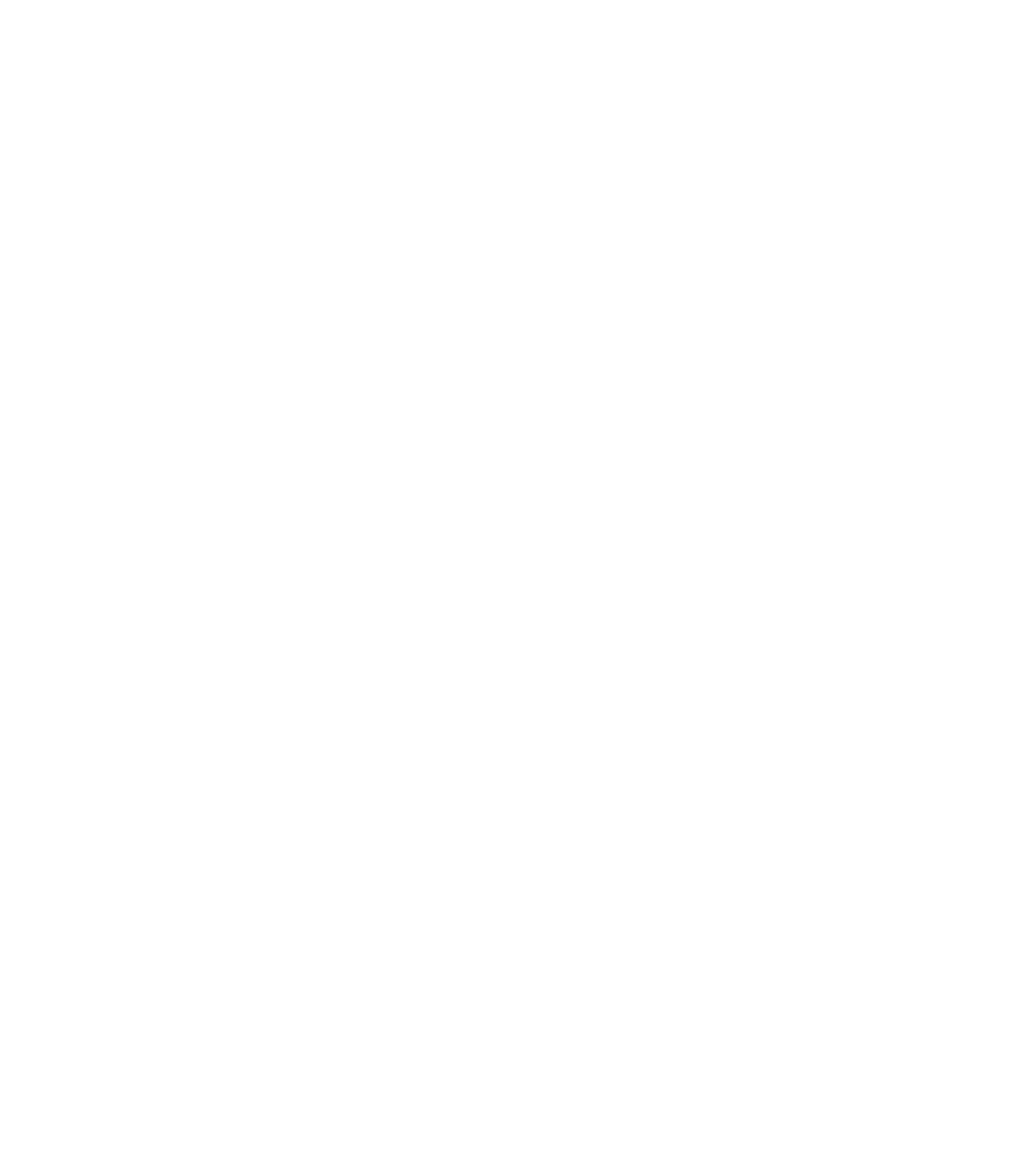
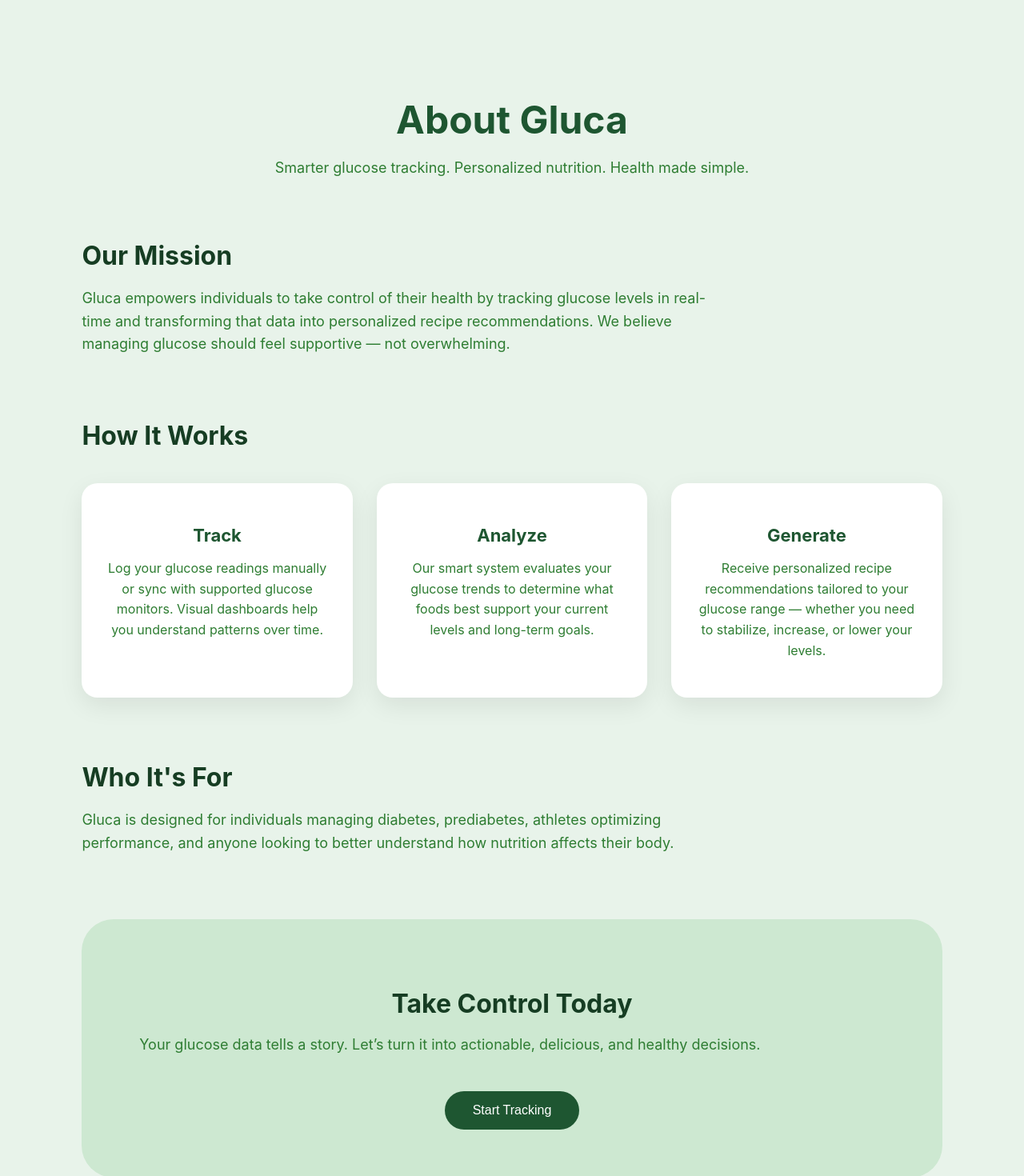
Before and after one commit to kerbalcat-png/gluca-2.0, a React (Create React App) app in the folder frontend/: page /about in a window 1280 px wide. Before the commit this address had no page. Shown: the top 1470 px of the page at 80% size. Before the commit the page ends 800 px from the top, so only its background shows below. Built offline with nearby package versions, Linux system fonts and the light colour scheme.

Commit message:
styled the about page with

```diff
--- /dev/null
+++ b/frontend/src/About.css
@@ -0,0 +1,104 @@
+.about-container {
+  font-family: "Inter", sans-serif;
+  padding: 80px 8%;
+  background-color: #e8f3ea; /* matches hero background */
+  color: #1e5631;
+}
+
+/* Hero Section */
+.about-hero {
+  text-align: center;
+  margin-bottom: 80px;
+}
+
+.about-hero h1 {
+  font-size: 48px;
+  color: #1e5631;
+  margin-bottom: 20px;
+}
+
+.about-hero p {
+  font-size: 18px;
+  color: #2e7d32;
+}
+
+/* Sections */
+.about-section {
+  margin-bottom: 80px;
+}
+
+.about-section h2 {
+  font-size: 32px;
+  margin-bottom: 20px;
+  color: #163d23;
+}
+
+.about-section p {
+  font-size: 18px;
+  line-height: 1.6;
+  color: #2e7d32;
+  max-width: 800px;
+}
+
+/* Grid */
+.about-grid {
+  display: grid;
+  grid-template-columns: repeat(auto-fit, minmax(260px, 1fr));
+  gap: 30px;
+  margin-top: 40px;
+}
+
+/* Cards */
+.about-card {
+  background-color: white;
+  padding: 30px;
+  border-radius: 20px;
+  box-shadow: 0 10px 30px rgba(0, 0, 0, 0.08);
+  transition: 0.3s ease;
+  text-align: center;
+}
+
+.about-card h3 {
+  font-size: 22px;
+  margin-bottom: 15px;
+  color: #1e5631;
+}
+
+.about-card p {
+  font-size: 16px;
+  color: #2e7d32;
+}
+
+.about-card:hover {
+  transform: translateY(-8px);
+}
+
+/* CTA Section */
+.about-cta {
+  text-align: center;
+  background-color: #cde8d1;
+  padding: 60px;
+  border-radius: 40px;
+}
+
+.about-cta h2 {
+  font-size: 32px;
+  margin-bottom: 15px;
+  color: #163d23;
+}
+
+.about-button {
+  margin-top: 25px;
+  padding: 15px 35px;
+  border: none;
+  border-radius: 30px;
+  background-color: #1e5631;
+  color: white;
+  font-size: 16px;
+  cursor: pointer;
+  transition: 0.3s;
+}
+
+.about-button:hover {
+  background-color: #163d23;
+}
--- a/frontend/src/About.jsx
+++ b/frontend/src/About.jsx
@@ -5,7 +5,7 @@
   return (
     <div className="about-container">
       <section className="about-hero">
-        <h1>About GlucoGuide</h1>
+        <h1>About Gluca</h1>
         <p>
           Smarter glucose tracking. Personalized nutrition. Health made simple.
         </p>
@@ -14,7 +14,7 @@
       <section className="about-section">
         <h2>Our Mission</h2>
         <p>
-          GlucoGuide empowers individuals to take control of their health by
+          Gluca empowers individuals to take control of their health by
           tracking glucose levels in real-time and transforming that data into
           personalized recipe recommendations. We believe managing glucose
           should feel supportive — not overwhelming.
@@ -25,7 +25,7 @@
         <h2>How It Works</h2>
         <div className="about-grid">
           <div className="about-card">
-            <h3>📊 Track</h3>
+            <h3>Track</h3>
             <p>
               Log your glucose readings manually or sync with supported glucose
               monitors. Visual dashboards help you understand patterns over time.
@@ -33,7 +33,7 @@
           </div>
 
           <div className="about-card">
-            <h3>🧠 Analyze</h3>
+            <h3> Analyze</h3>
             <p>
               Our smart system evaluates your glucose trends to determine what
               foods best support your current levels and long-term goals.
@@ -41,7 +41,7 @@
           </div>
 
           <div className="about-card">
-            <h3>🍽 Generate</h3>
+            <h3> Generate</h3>
             <p>
               Receive personalized recipe recommendations tailored to your
               glucose range — whether you need to stabilize, increase, or lower
@@ -54,7 +54,7 @@
       <section className="about-section">
         <h2>Who It's For</h2>
         <p>
-          GlucoGuide is designed for individuals managing diabetes, prediabetes,
+          Gluca is designed for individuals managing diabetes, prediabetes,
           athletes optimizing performance, and anyone looking to better
           understand how nutrition affects their body.
         </p>
--- a/frontend/src/App.js
+++ b/frontend/src/App.js
@@ -1,6 +1,6 @@
 import { BrowserRouter, Routes, Route } from "react-router-dom";
 import Home from "./Home.jsx";
-// import About from "./About.jsx";
+import About from "./About.jsx";
 // import Scan from "./Scan.jsx";
 import "./App.css";
 
@@ -9,8 +9,8 @@
     <BrowserRouter>
       <Routes>
         <Route path="/" element={<Home />} />
-        {/* <Route path="/about" element={<About />} />
-        <Route path="/scan" element={<Scan />} /> */}
+        <Route path="/about" element={<About />} />
+        {/* <Route path="/scan" element={<Scan />} /> */}
       </Routes>
     </BrowserRouter>
   );
--- /dev/null
+++ b/package.json
@@ -0,0 +1,5 @@
+{
+  "dependencies": {
+    "react": "^19.2.4"
+  }
+}
```
Also changed, not shown: 2 other files (tests, documents, lock files or other folders).
